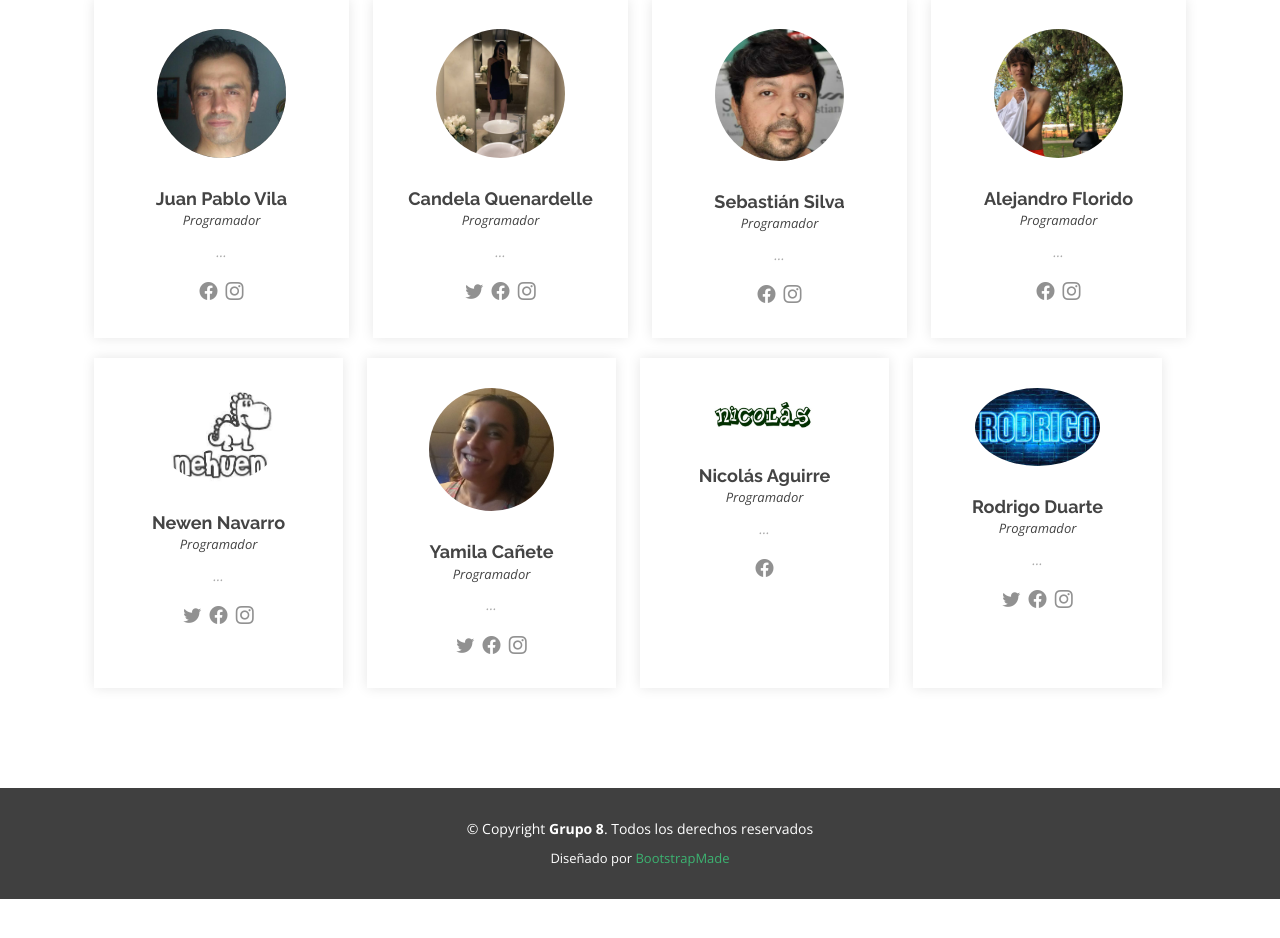
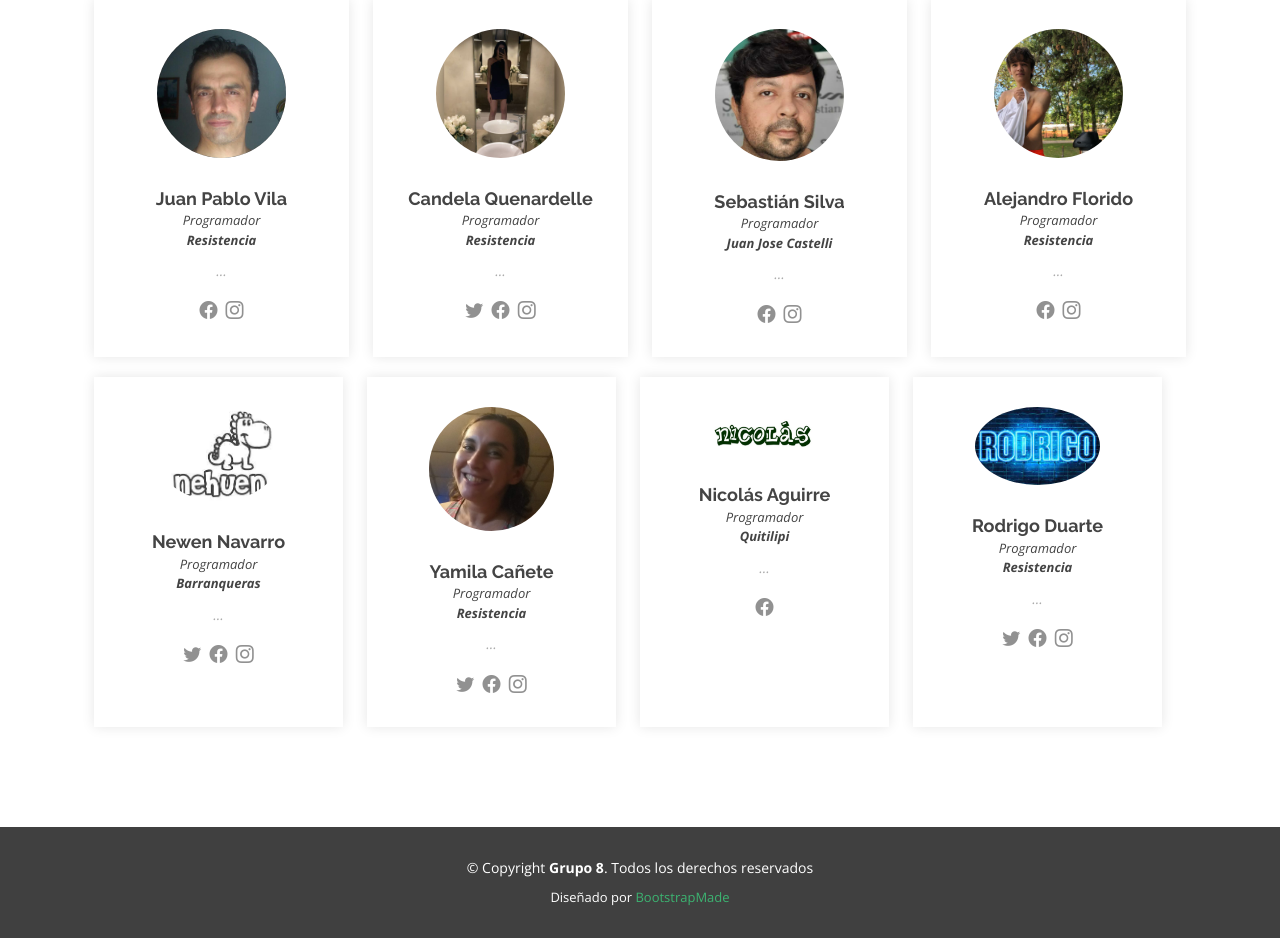
Before and after one commit to vilajp/RepositorioJuego, a Django app: page /equipo/ in a window 1280 px wide. Shown: the part 368-1306 px from the top of the page. Before the commit the page ends 1267 px from the top, so only its background shows below. Run offline with Django 3.2, Linux system fonts and the light colour scheme; parts of the project's set-up code (start-up, migrations or seed data) failed here and were passed over; some libraries are stand-ins or nearby versions.

Commit message:
se agrego localidad en pagina de equipo

```diff
--- a/juego/templates/bootstrap/equipo.html
+++ b/juego/templates/bootstrap/equipo.html
@@ -27,6 +27,7 @@
               <img src="/static/assets/img/team/team-1.jpg" alt="">
               <h4>Juan Pablo Vila</h4>
               <span>Programador</span>
+              <span><strong>Resistencia</strong></span>
               <p>
                 ...
               </p>
@@ -42,6 +43,7 @@
               <img src="/static/assets/img/team/team-2.jpg" alt="">
               <h4>Candela Quenardelle</h4>
               <span>Programador</span>
+              <span><strong>Resistencia</strong></span>
               <p>
                 ...
               </p>
@@ -58,6 +60,7 @@
               <img src="/static/assets/img/team/seba.jpeg" alt="">
               <h4>Sebastián Silva</h4>
               <span>Programador</span>
+              <span><strong>Juan Jose Castelli</strong></span>
               <p>
                 ...
               </p>
@@ -73,6 +76,7 @@
               <img src="/static/assets/img/team/team-4.jpg" alt="">
               <h4>Alejandro Florido</h4>
               <span>Programador</span>
+              <span><strong>Resistencia</strong></span>
               <p>
                 ...
               </p>
@@ -88,6 +92,7 @@
               <img src="/static/assets/img/team/team-5.jpg" alt="">
               <h4>Newen Navarro</h4>
               <span>Programador</span>
+              <span><strong>Barranqueras</strong></span>
               <p>
                 ...
               </p>
@@ -104,6 +109,7 @@
               <img src="/static/assets/img/team/team-6.jpg" alt="">
               <h4>Yamila Cañete</h4>
               <span>Programador</span>
+              <span><strong>Resistencia</strong></span>
               <p>
                 ...
               </p>
@@ -120,6 +126,7 @@
               <img src="/static/assets/img/team/team-7.jpg" alt="">
               <h4>Nicolás Aguirre</h4>
               <span>Programador</span>
+              <span><strong>Quitilipi</strong></span>
               <p>
                 ...
               </p>
@@ -134,6 +141,7 @@
               <img src="/static/assets/img/team/team-8.jpg" alt="">
               <h4>Rodrigo Duarte</h4>
               <span>Programador</span>
+              <span><strong>Resistencia</strong></span>
               <p>
                 ...
               </p>
```
